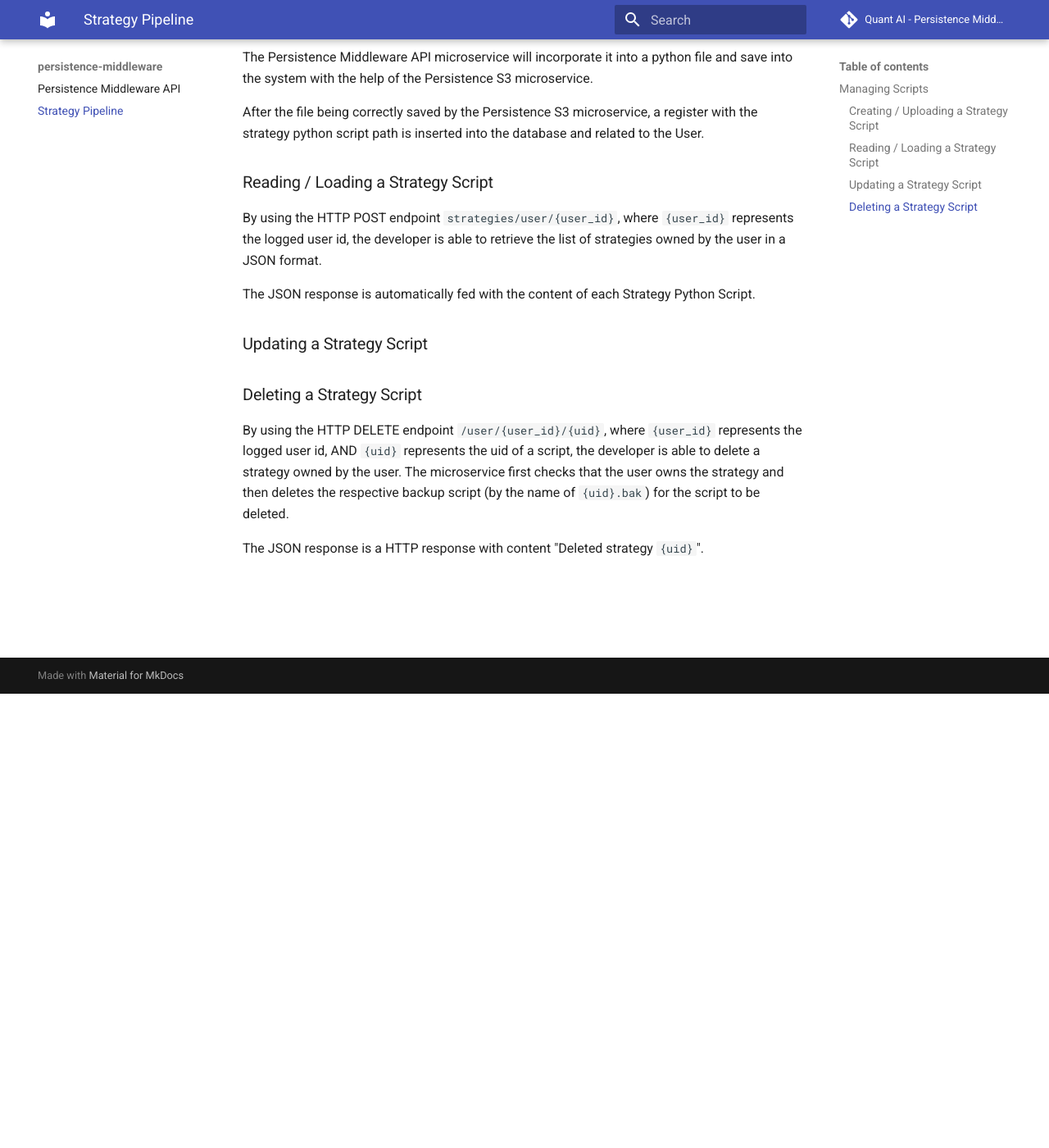
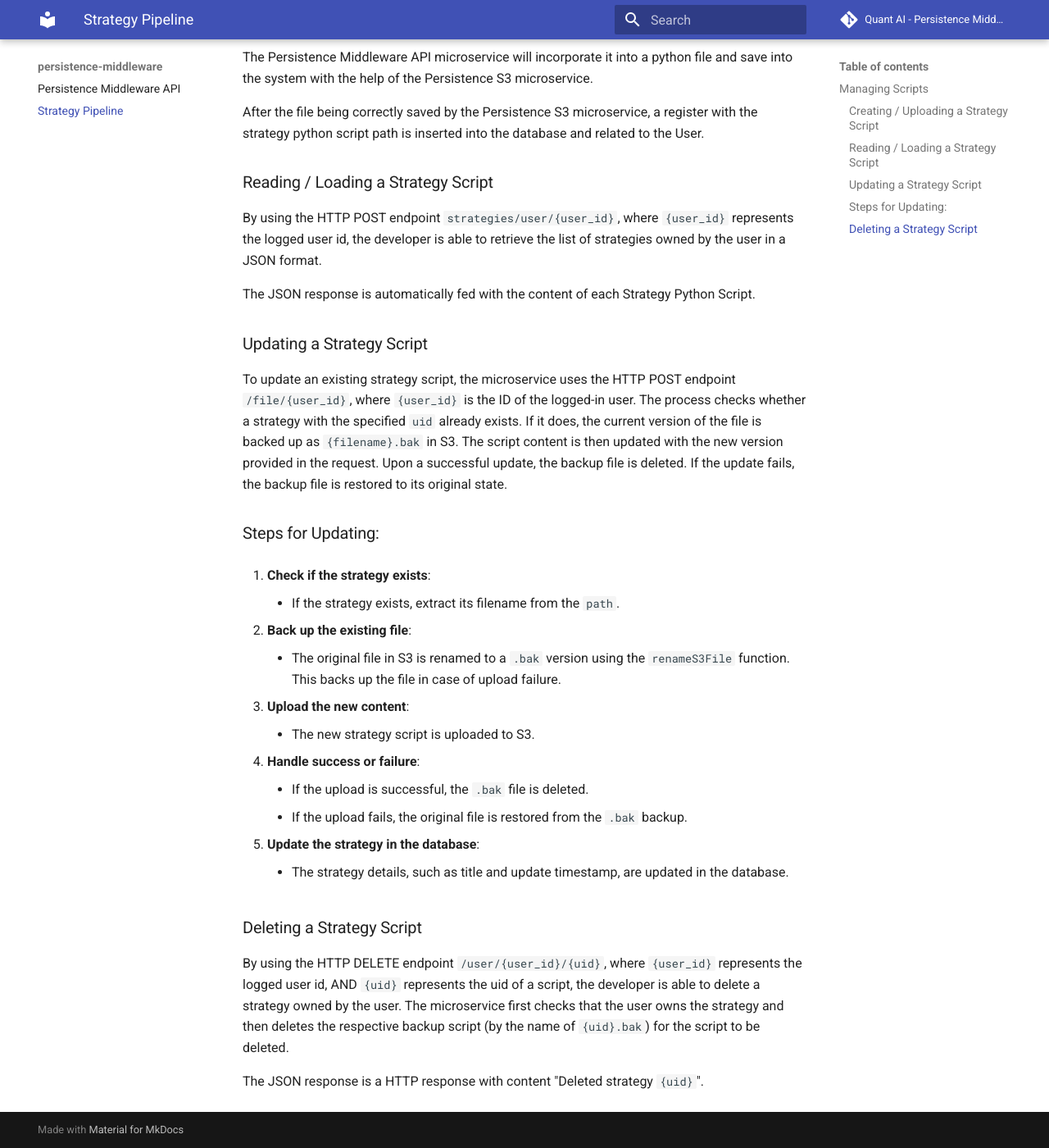
Before and after one commit to Quant-NTU/persistence-middleware, an MkDocs documentation site: the page built from docs/StrategyPipeline.md, in a window 1280 px wide and 1400 px high, scrolled down 554 px. Shown: the whole window at 82% size. Built offline with MkDocs 1.6.1 and Material for MkDocs 9.7.7, drawn with Linux system fonts in a browser that asks for light colours; comment, search, counter and statistics services are not loaded.

Commit message:
update documentation for update strategy

```diff
--- a/docs/StrategyPipeline.md
+++ b/docs/StrategyPipeline.md
@@ -23,6 +23,24 @@ By using the HTTP POST endpoint `strategies/user/{user_id}`, where `{user_id}` r
 The JSON response is automatically fed with the content of each Strategy Python Script.
 
 ### Updating a Strategy Script
+To update an existing strategy script, the microservice uses the HTTP POST endpoint `/file/{user_id}`, where `{user_id}` is the ID of the logged-in user. The process checks whether a strategy with the specified `uid` already exists. If it does, the current version of the file is backed up as `{filename}.bak` in S3. The script content is then updated with the new version provided in the request. Upon a successful update, the backup file is deleted. If the update fails, the backup file is restored to its original state.
+
+### Steps for Updating:
+1. **Check if the strategy exists**:
+    - If the strategy exists, extract its filename from the `path`.
+
+2. **Back up the existing file**:
+    - The original file in S3 is renamed to a `.bak` version using the `renameS3File` function. This backs up the file in case of upload failure.
+
+3. **Upload the new content**:
+    - The new strategy script is uploaded to S3.
+
+4. **Handle success or failure**:
+    - If the upload is successful, the `.bak` file is deleted.
+    - If the upload fails, the original file is restored from the `.bak` backup.
+
+5. **Update the strategy in the database**:
+    - The strategy details, such as title and update timestamp, are updated in the database.
 
 ### Deleting a Strategy Script
 
```
